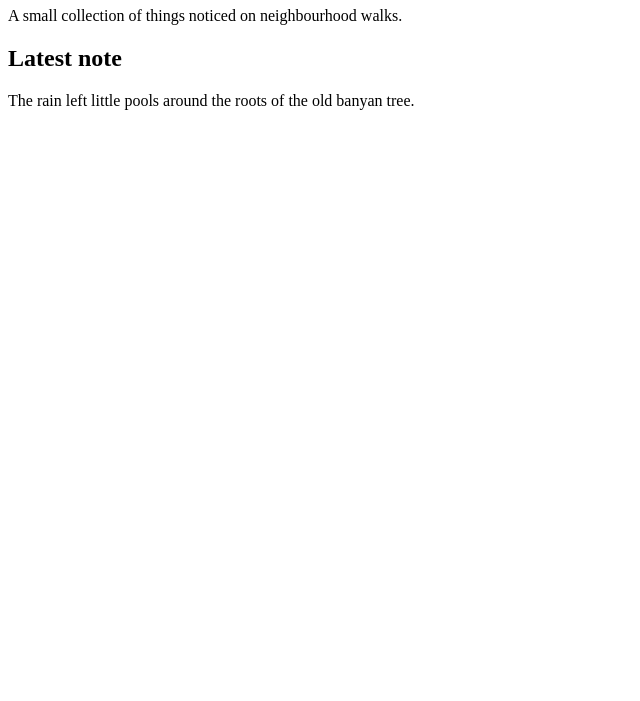
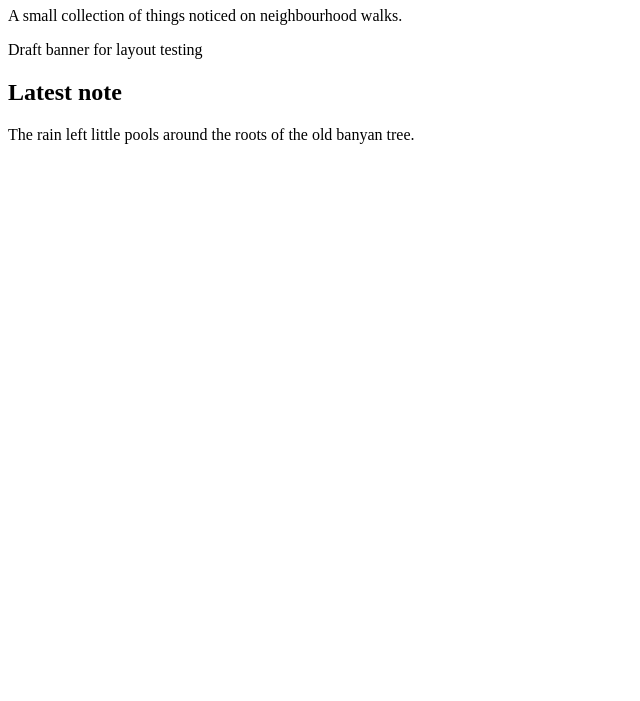
Before and after one commit to 9aman-og/field-notes-git-workflow, a plain HTML site: page index.html in a window 1280 px wide. Shown: the part 99-800 px from the top of the page, without its empty margins (0-640 px from the left). Drawn offline with Linux system fonts and the light colour scheme.

Commit message:
Try a draft banner on the home page

```diff
--- a/index.html
+++ b/index.html
@@ -13,6 +13,7 @@
   <main>
     <h1>Field Notes</h1>
     <p>A small collection of things noticed on neighbourhood walks.</p>
+    <p>Draft banner for layout testing</p>
     <h2>Latest note</h2>
     <p>The rain left little pools around the roots of the old banyan tree.</p>
   </main>
```
